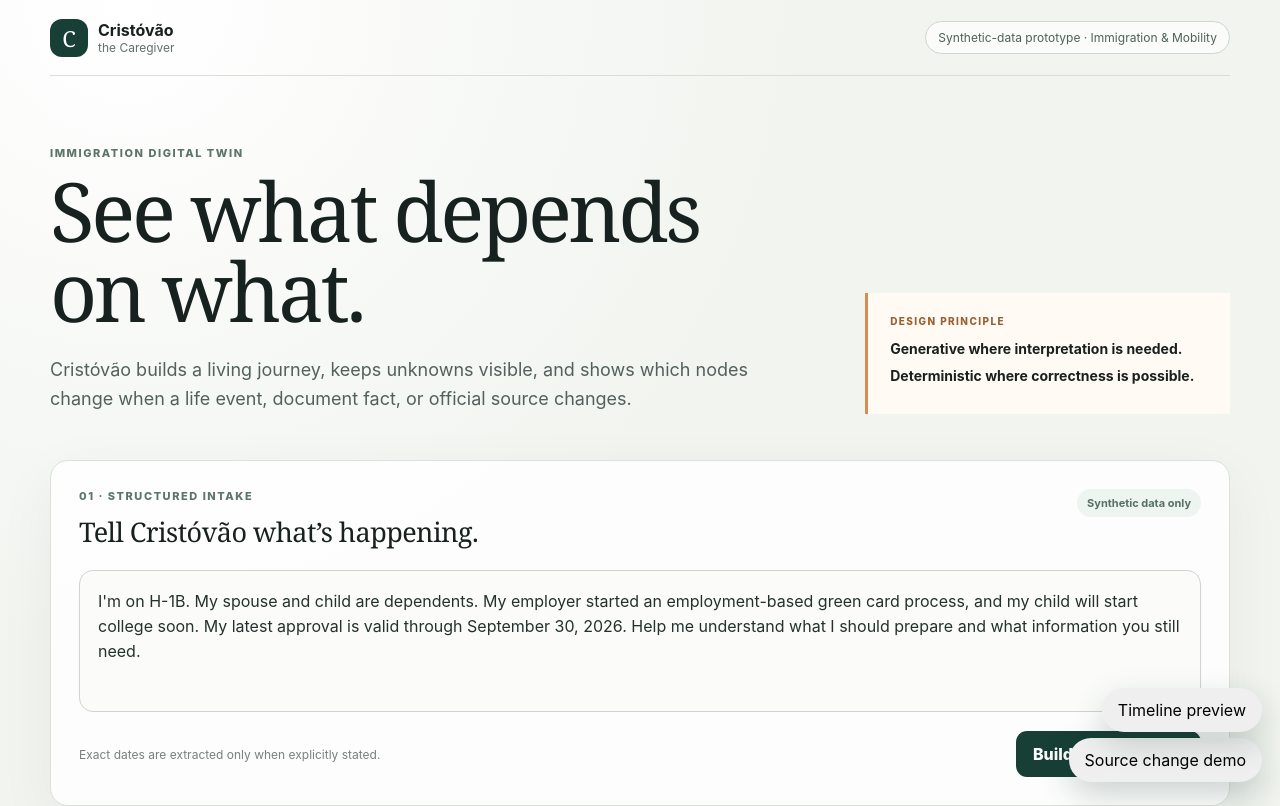
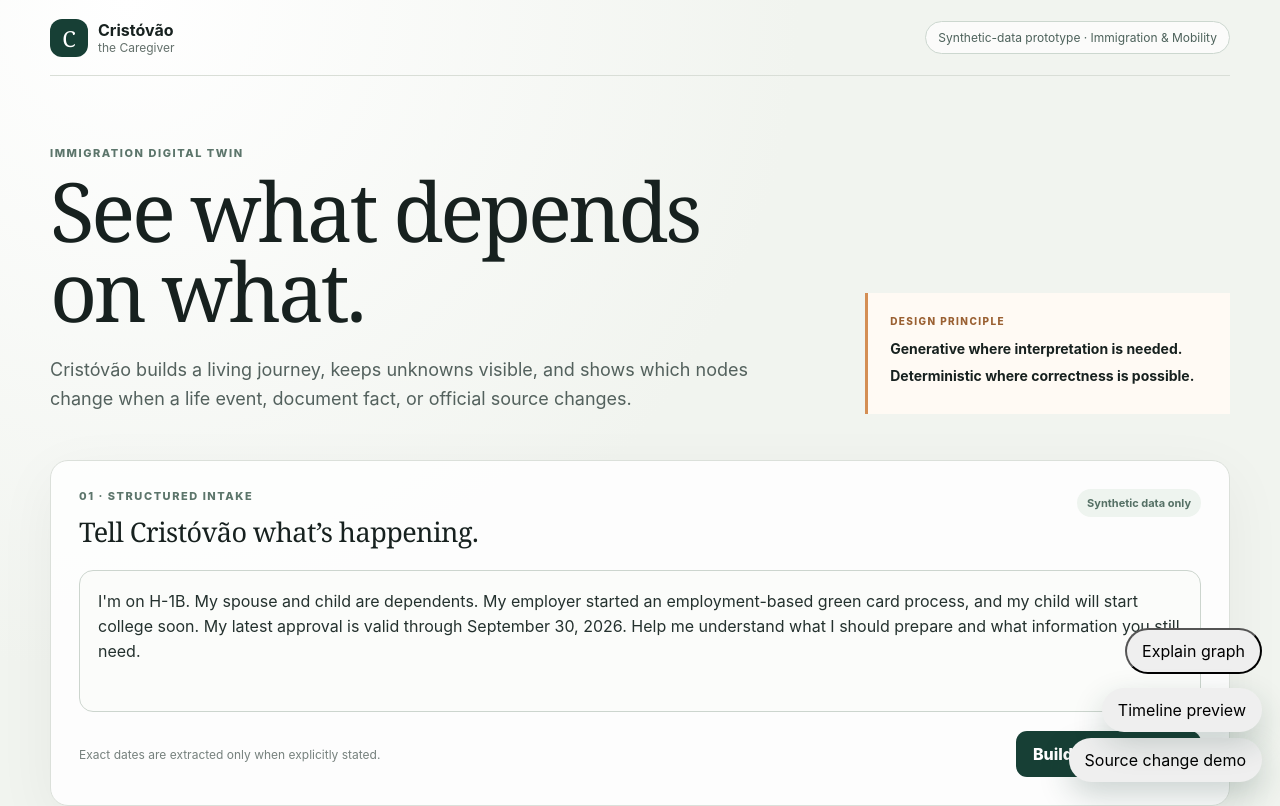
Before and after one commit to ananthaprakashb/Crist-v-o, a React (Vite) app: page / in a window 1280 px wide. Shown: the top 806 px of the page. Built offline with nearby package versions, Linux system fonts and the light colour scheme.

Commit message:
Mount graph inspector beside timeline

```diff
--- a/src/TimelinePreview.tsx
+++ b/src/TimelinePreview.tsx
@@ -2,7 +2,9 @@ import { useEffect, useMemo, useState } from 'react';
 import { buildJourneyTimeline, timelineInputFromTwin } from './domain/journeyTimeline';
 import type { DigitalTwin } from './domain/types';
 import { readTimelineTwin, subscribeTimelineTwin } from './timelineBridge';
+import GraphInspector from './GraphInspector';
 import './timelinePreview.css';
+import './graphInspector.css';
 
 export default function TimelinePreview() {
   const [open, setOpen] = useState(false);
@@ -15,9 +17,10 @@ export default function TimelinePreview() {
     [twin],
   );
 
-  if (!open) return <button className="timeline-preview-launch" onClick={() => setOpen(true)}>Timeline preview</button>;
-
   return (
+    <>
+      <GraphInspector />
+      {!open ? <button className="timeline-preview-launch" onClick={() => setOpen(true)}>Timeline preview</button> : (
         <aside className="timeline-preview" aria-label="Timeline preview">
           <div className="timeline-preview-head">
             <div><span>TIMELINE · CURRENT DIGITAL TWIN</span><strong>Known dates stay exact. Unknown dates stay unscheduled.</strong></div>
@@ -41,5 +44,7 @@ export default function TimelinePreview() {
           )}
           <small>Live chronology from the current Digital Twin. No estimated dates are added.</small>
         </aside>
+      )}
+    </>
   );
 }
```
Lines whose indentation alone changed are shown as unchanged.
